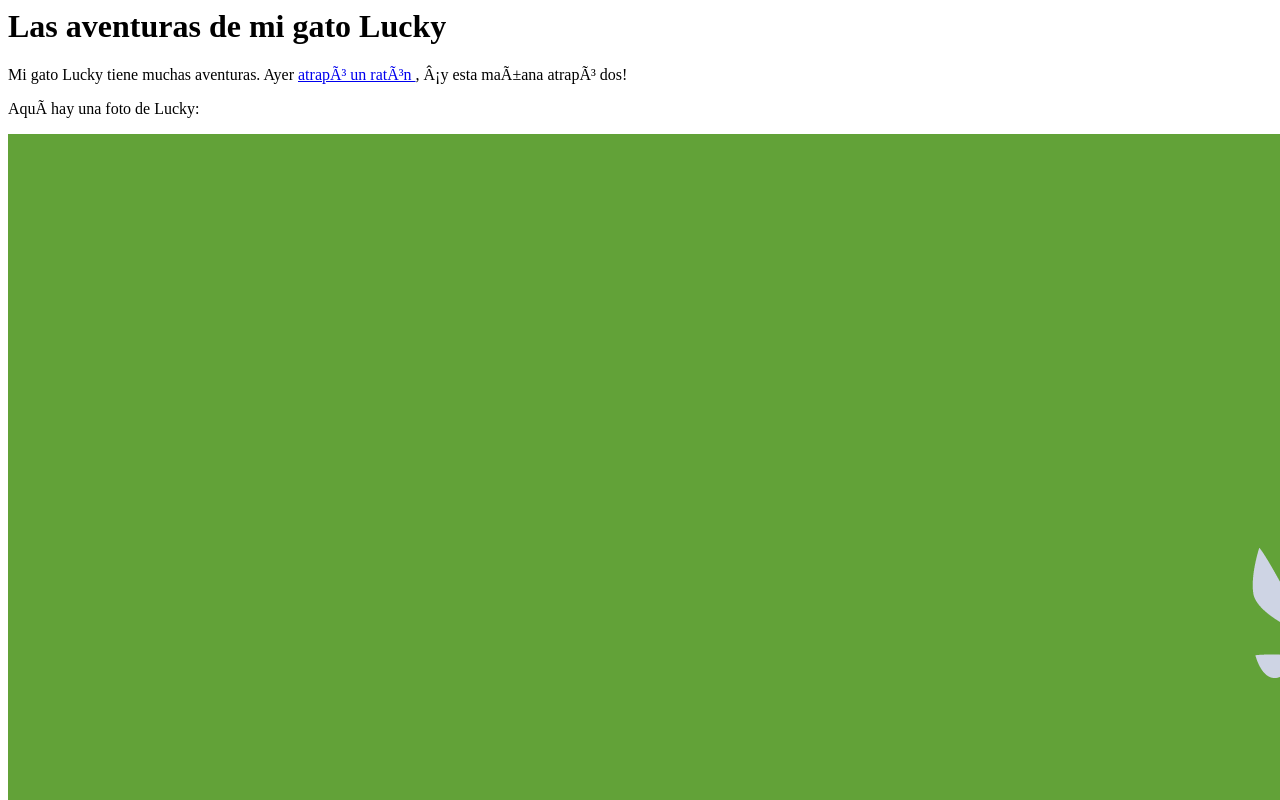
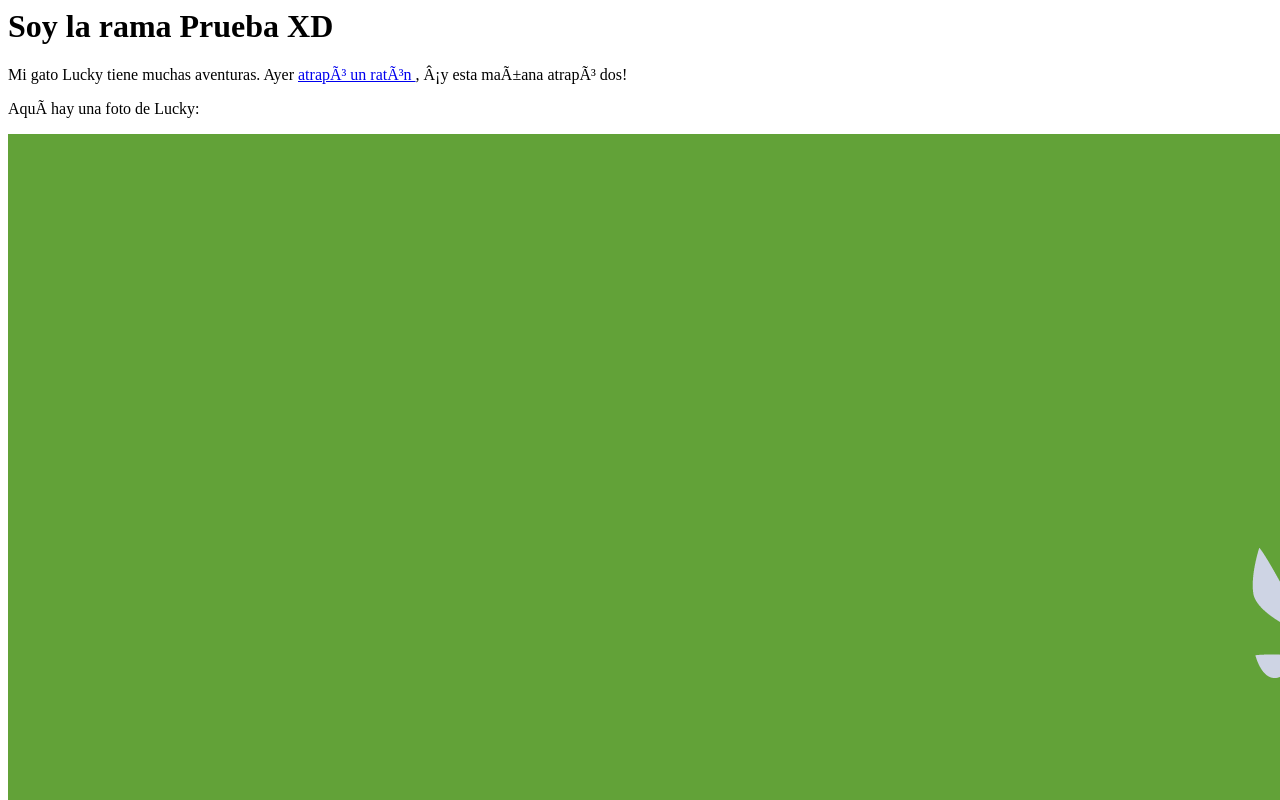
Before and after one commit to JorgeHernandezC/Import_alpha, a plain HTML site: page index.html in a window 1280 px wide. Shown: the top 800 px of the page. Drawn offline with Linux system fonts and the light colour scheme.

Commit message:
cambio hecho a la prueba 1

```diff
--- a/index.html
+++ b/index.html
@@ -18,7 +18,7 @@
 
   <body>
 
-    <h1> Las aventuras de mi gato Lucky </h1>
+    <h1> Soy la rama Prueba XD  </h1>
 
     <div id = «mainContent»>
 
```
